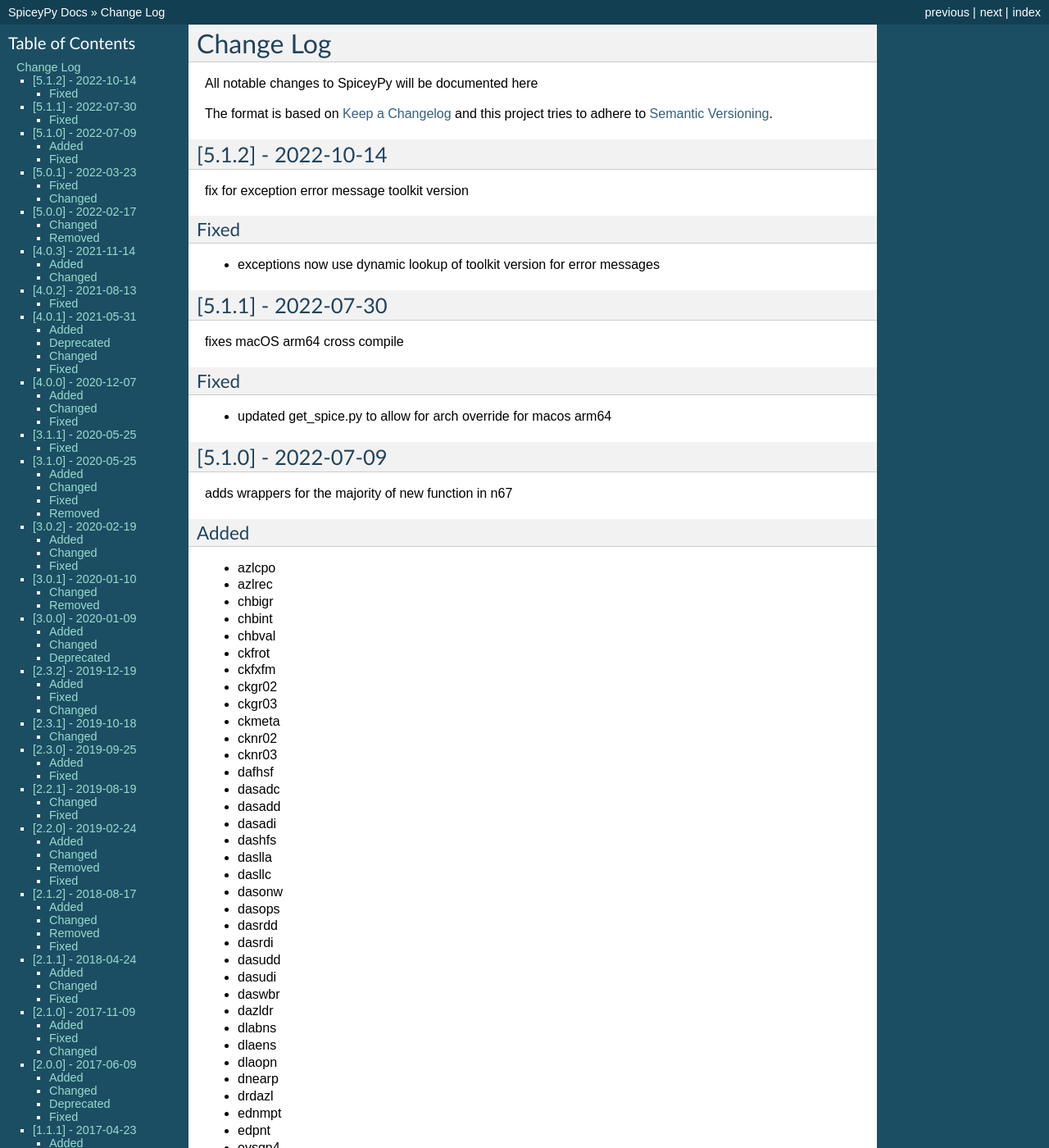
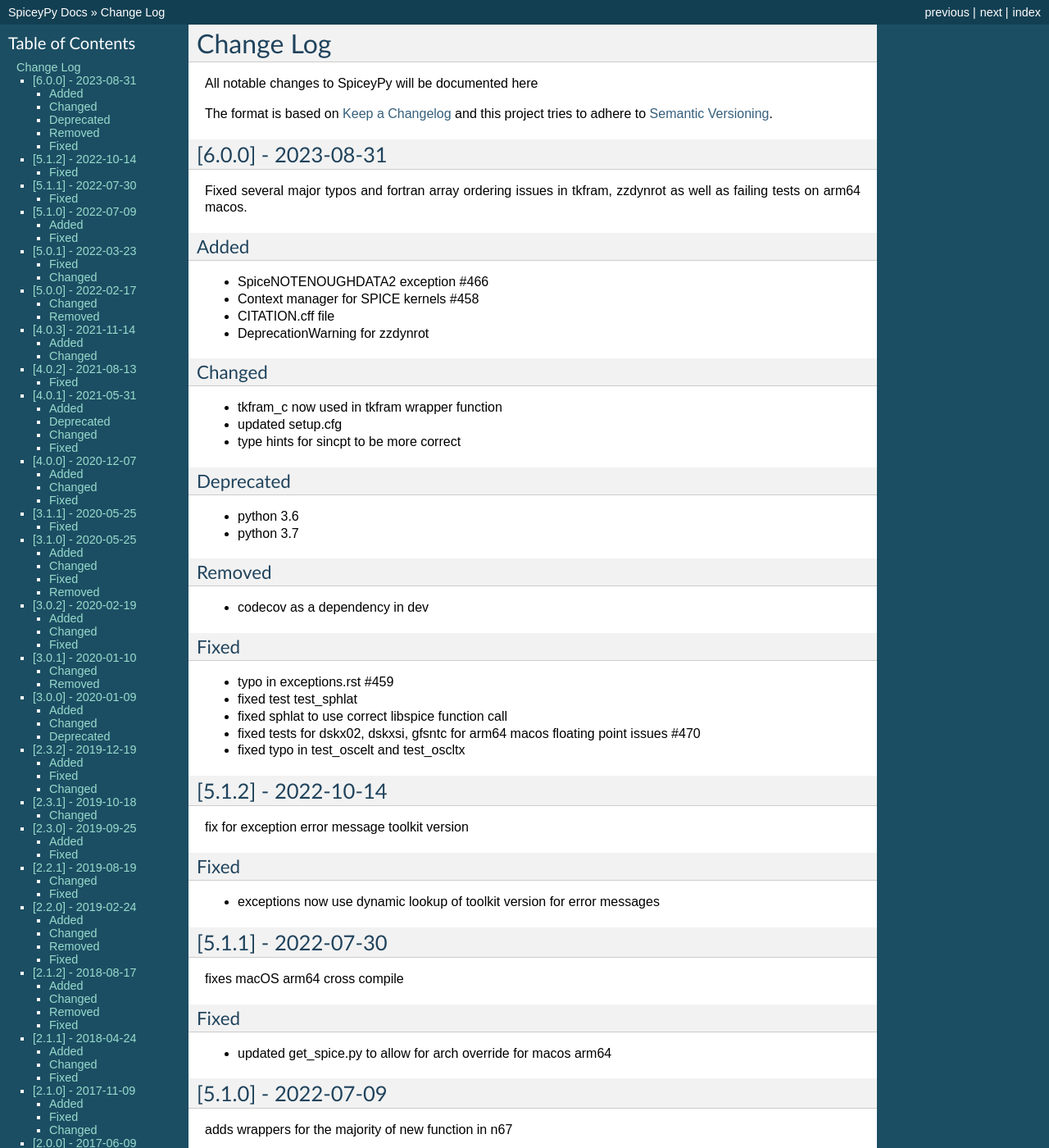
Before and after one commit to AndrewAnnex/SpiceyPy, a Sphinx documentation site: the page built from docs/changelog.md, in a window 1280 px wide and 1400 px high. Shown: the whole window at 82% size. Built offline with Sphinx 7.4.7, drawn with Linux system fonts in a browser that asks for light colours; pages that are not in the unit, such as notebooks, are missing from menus.

Commit message:
bumped version to v6.0.0

```diff
--- a/CHANGELOG.md
+++ b/CHANGELOG.md
@@ -4,15 +4,45 @@
 The format is based on [Keep a Changelog](http://keepachangelog.com/)
 and this project tries to adhere to [Semantic Versioning](http://semver.org/).
 
+## [6.0.0] - 2023-08-31
+Fixed several major typos and fortran array ordering issues in tkfram, zzdynrot as well as failing tests on arm64 macos.
+### Added
+- SpiceNOTENOUGHDATA2 exception #466
+- Context manager for SPICE kernels #458
+- CITATION.cff file
+- DeprecationWarning for zzdynrot
+
+### Changed
+- tkfram_c now used in tkfram wrapper function
+- updated setup.cfg
+- type hints for sincpt to be more correct
+
+### Deprecated
+- python 3.6
+- python 3.7
+
+### Removed
+- codecov as a dependency in dev
+
+### Fixed
+- typo in exceptions.rst #459
+- fixed test test_sphlat
+- fixed sphlat to use correct libspice function call
+- fixed tests for dskx02, dskxsi, gfsntc for arm64 macos floating point issues #470
+- fixed typo in test_oscelt and test_oscltx
+
+
 ## [5.1.2] - 2022-10-14
 fix for exception error message toolkit version
 ### Fixed
 - exceptions now use dynamic lookup of toolkit version for error messages
 
+
 ## [5.1.1] - 2022-07-30
 fixes macOS arm64 cross compile
 ### Fixed
 - updated get_spice.py to allow for arch override for macos arm64
+
 
 ## [5.1.0] - 2022-07-09
 adds wrappers for the majority of new function in n67
@@ -70,6 +100,7 @@
 ### Fixed
 - fixed docstring for frinfo
 - fixed freebsd support in getspice
+
 
 ## [5.0.1] - 2022-03-23
 minor update to make ld_library_path update safer
--- a/docs/conf.py
+++ b/docs/conf.py
@@ -65,9 +65,9 @@
 # built documents.
 #
 # The short X.Y version.
-version = "5.1.2"
+version = "6.0.0"
 # The full version, including alpha/beta/rc tags.
-release = "5.1.2"
+release = "6.0.0"
 
 # The language for content autogenerated by Sphinx. Refer to documentation
 # for a list of supported languages.
--- a/src/spiceypy/__init__.py
+++ b/src/spiceypy/__init__.py
@@ -22,7 +22,7 @@
 SOFTWARE.
 """
 __author__ = "AndrewAnnex"
-__version__ = "5.1.2"
+__version__ = "6.0.0"
 
 from .spiceypy import *
 from .utils import support_types
```
